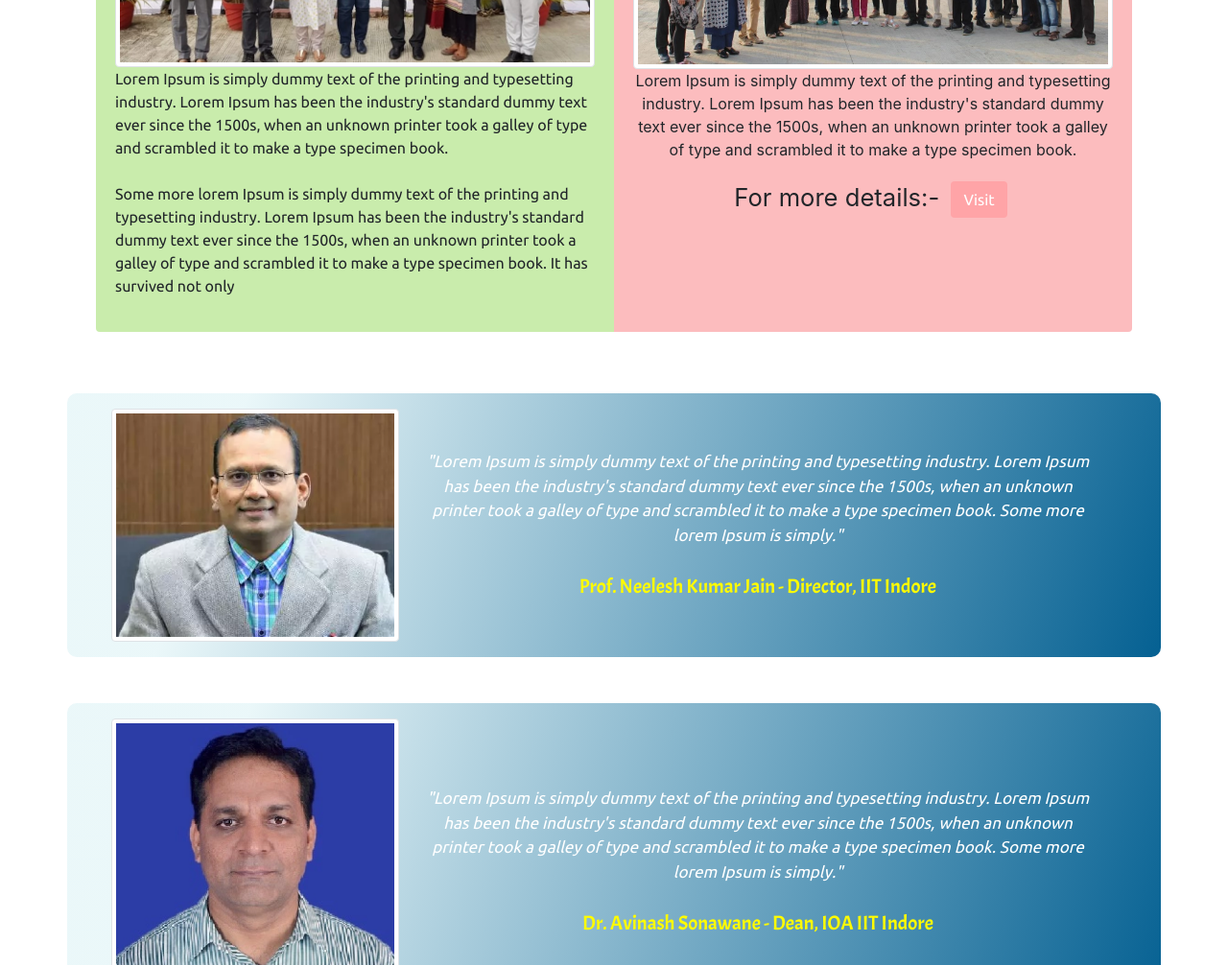
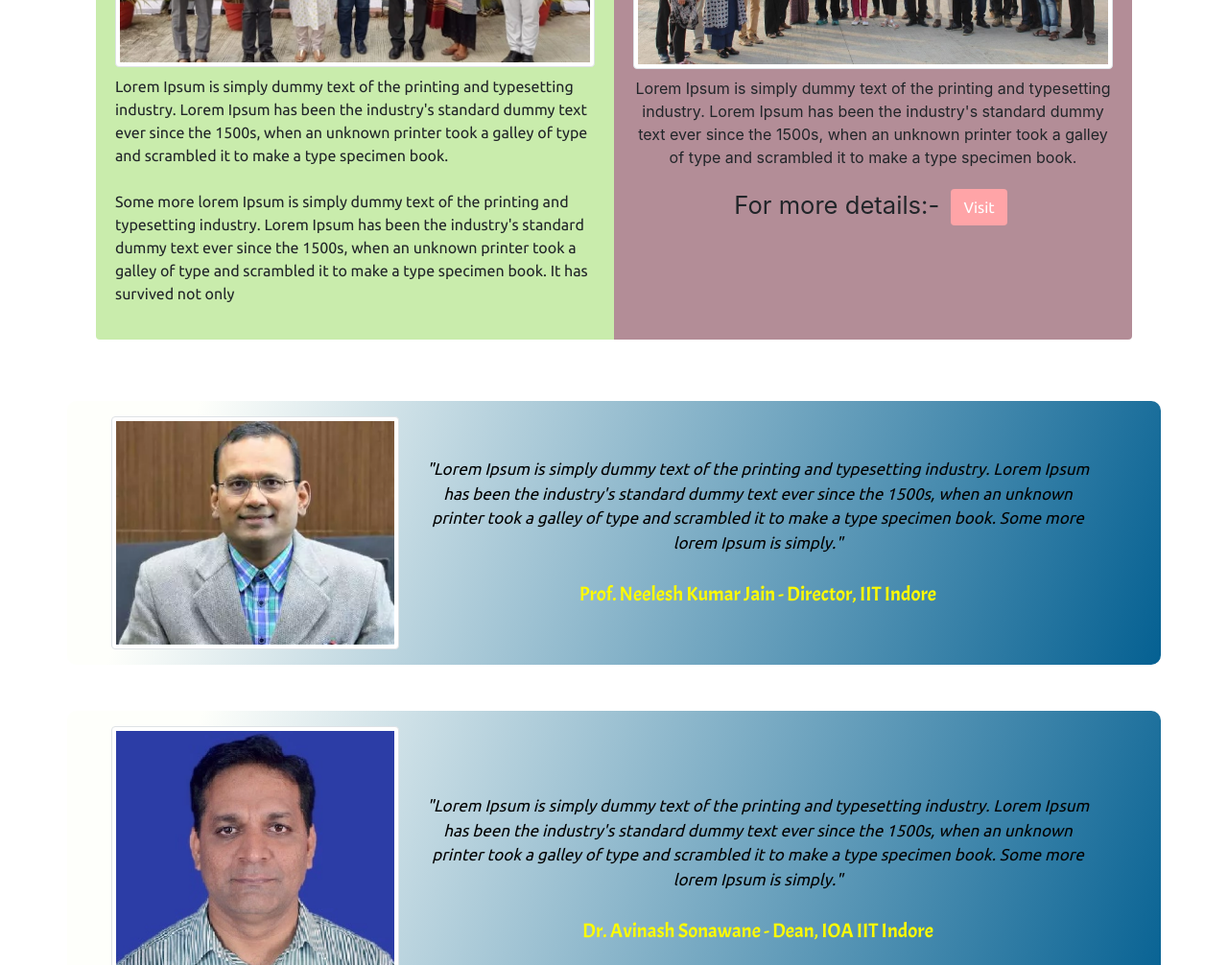
Before and after one commit to IITI-Gymkhana-Web-Team/iao_cell, a React (Create React App) app: page / in a window 1280 px wide. Shown: the part 1184-2190 px from the top of the page at 96% size. Built offline with nearby package versions, Linux system fonts and the light colour scheme.

Commit message:
colorchanged

```diff
--- a/src/Home/components/AboutUs/AboutUs.js
+++ b/src/Home/components/AboutUs/AboutUs.js
@@ -15,7 +15,7 @@ export const AboutUs = () => {
 								<h1 className="mainTitle">About Us</h1>
 								<hr></hr>
 								<img src={img1} className="img-thumbnail" alt="img-responsive" />
-								<p className="mainDesc">
+								<p className="mainDesc mt-2">
 									Lorem Ipsum is simply dummy text of the printing and typesetting industry. Lorem Ipsum has been the industry's standard
 									dummy text ever since the 1500s, when an unknown printer took a galley of type and scrambled it to make a type specimen
 									book.
@@ -27,12 +27,12 @@ export const AboutUs = () => {
 								</p>
 							</div>
 						</div>
-						<div className="card border-0" style={{backgroundColor:"#fcbcbe"}}>
+						<div className="card border-0" style={{backgroundColor:"#B38D97"}}>
 							<div className="card-body ">
 								<h1 className=" mainTitle">About IITI</h1>
 								<hr></hr>
 								<img style={{ width: "600px", height: "310px" }} src={image14} className="imageabout img-thumbnail" alt="img-responsive" />
-								<p className="" style={{ textAlign: "center" }}>
+								<p className="mt-2" style={{ textAlign: "center" }}>
 									Lorem Ipsum is simply dummy text of the printing and typesetting industry. Lorem Ipsum has been the industry's standard
 									dummy text ever since the 1500s, when an unknown printer took a galley of type and scrambled it to make a type specimen
 								    book.
--- a/src/Home/components/MHRD/MHRD.css
+++ b/src/Home/components/MHRD/MHRD.css
@@ -7,7 +7,9 @@
 	height: 90px;
 	width: 250px;
 }
-
+.MHRDBG{
+	background-color: #55868C;
+}
 .mhrd .card:hover {
 	box-shadow: 0px 0px 4px 1px;
 }
--- a/src/Home/components/MHRD/MHRD.js
+++ b/src/Home/components/MHRD/MHRD.js
@@ -5,7 +5,7 @@ import { asem, vajra, sparc, gian } from "../../../assets";
 
 export const MHRD = () => {
 	return (
-		<div className="container bg-light mt-5 mb-5 pb-5">
+		<div className="MHRDBG container mt-5 mb-5 pb-5">
 			<div className="container-fluid">
 				<h1 className="p-2 pl-5 pt-5 pr-5 mainTitle text-center">MHRD Initiatives</h1>
 			</div>
--- a/src/Home/components/Message/Message.css
+++ b/src/Home/components/Message/Message.css
@@ -1,5 +1,5 @@
 .messageBox {
-	background-image: linear-gradient(109.6deg, rgb(117, 235, 243,0.1) 15.2%, #046092 100.2%);
+	background-image: linear-gradient(109.6deg, #fefffb 11.2%, #046092 100.2%);
 
 	background-repeat: no-repeat;
 	background-size: cover;
--- a/src/Home/components/Message/Message.js
+++ b/src/Home/components/Message/Message.js
@@ -10,7 +10,7 @@ export default function Message() {
 				<div className="container-fluid p-3">
 					<div className="card bg-light col-sm-12 border-0">
 						<img src={neelesh} className="img-thumbnail" alt="img-responsive" style={{ width: "min(70vw,300px)", margin: "auto" }} />
-						<div className="card-body" style={{ textAlign: "center", fontSize: "17px" }}>
+						<div className="card-body" style={{ textAlign: "center", fontSize: "17px",color:"black"  }}>
 							<div className="mainDesc font-ubuntu">
 								<i>
 									"Lorem Ipsum is simply dummy text of the printing and typesetting industry. Lorem Ipsum has been the industry's standard
@@ -29,7 +29,7 @@ export default function Message() {
 				<div className="container-fluid p-3">
 					<div className="card bg-light col-sm-12 border-0">
 						<img src={avinash} className="img-thumbnail" alt="img-responsive" style={{ width: "min(70vw,300px)", margin: "auto" }} />
-						<div className="card-body" style={{ textAlign: "center", fontSize: "17px" }}>
+						<div className="card-body" style={{ textAlign: "center", fontSize: "17px",color:"black" }}>
 							<div className="mainDesc">
 								<i>
 									"Lorem Ipsum is simply dummy text of the printing and typesetting industry. Lorem Ipsum has been the industry's standard
```
